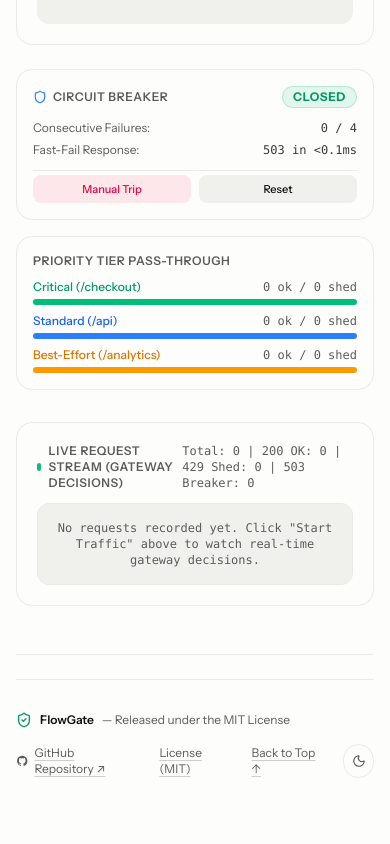
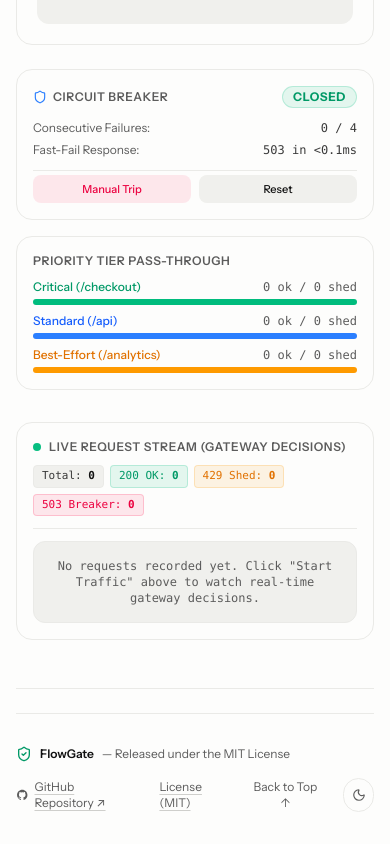
Before and after one commit to No-man1234/FlowGate, a Next.js app in the folder frontend/: page /flowgate in a window 390 px wide. Shown: the part 1435-2279 px from the top of the page. Before the commit the page ends 2245 px from the top, so only its background shows below. Built offline with nearby package versions, Linux system fonts and the light colour scheme.

Commit message:
fix(ui): add smooth scrolling animation and make live request stream responsive on mobile

```diff
--- a/frontend/src/app/globals.css
+++ b/frontend/src/app/globals.css
@@ -36,6 +36,17 @@
   --underline: #4a4a47;
   --img-border: #242422;
   color-scheme: dark;
+}
+
+html {
+  scroll-behavior: smooth;
+  scroll-padding-top: 5rem;
+}
+
+@media (prefers-reduced-motion: reduce) {
+  html {
+    scroll-behavior: auto;
+  }
 }
 
 body {
--- a/frontend/src/components/flowgate/benchmarks.tsx
+++ b/frontend/src/components/flowgate/benchmarks.tsx
@@ -2,7 +2,7 @@ import { CheckCircle2, Terminal } from "lucide-react";
 
 export function FlowGateBenchmarks() {
   return (
-    <section id="benchmarks" className="flex flex-col gap-8 py-12 border-b border-[var(--line)]">
+    <section id="benchmarks" className="flex flex-col gap-8 py-12 border-b border-[var(--line)] scroll-mt-8">
       <div className="flex flex-col gap-2 max-w-2xl">
         <span className="text-xs uppercase tracking-wider font-semibold text-emerald-600 dark:text-emerald-400 font-mono">
           Empirical Validation
--- a/frontend/src/components/flowgate/footer.tsx
+++ b/frontend/src/components/flowgate/footer.tsx
@@ -34,9 +34,13 @@ export function FlowGateFooter() {
         >
           License (MIT)
         </Link>
-        <a href="#testbench" className="hover:text-[var(--fg)] hover:no-underline">
+        <button
+          type="button"
+          onClick={() => window.scrollTo({ top: 0, behavior: "smooth" })}
+          className="hover:text-[var(--fg)] hover:no-underline cursor-pointer bg-transparent border-0 p-0 text-xs text-[var(--muted)] hover:text-[var(--fg)] transition-colors"
+        >
           Back to Top ↑
-        </a>
+        </button>
 
         <button
           type="button"
--- a/frontend/src/components/flowgate/how-it-works.tsx
+++ b/frontend/src/components/flowgate/how-it-works.tsx
@@ -2,7 +2,7 @@ import { Cpu, Shield, Layers } from "lucide-react";
 
 export function HowItWorks() {
   return (
-    <section id="how-it-works" className="flex flex-col gap-8 py-12 border-b border-[var(--line)]">
+    <section id="how-it-works" className="flex flex-col gap-8 py-12 border-b border-[var(--line)] scroll-mt-8">
       <div className="flex flex-col gap-2 max-w-2xl">
         <span className="text-xs uppercase tracking-wider font-semibold text-emerald-600 dark:text-emerald-400 font-mono">
           Architecture &amp; Algorithms
--- a/frontend/src/components/flowgate/problem-comparison.tsx
+++ b/frontend/src/components/flowgate/problem-comparison.tsx
@@ -2,7 +2,7 @@ import { AlertOctagon, CheckCircle2, TrendingDown, TrendingUp, XCircle } from "l
 
 export function ProblemComparison() {
   return (
-    <section id="problem" className="flex flex-col gap-8 py-12 border-b border-[var(--line)]">
+    <section id="problem" className="flex flex-col gap-8 py-12 border-b border-[var(--line)] scroll-mt-8">
       <div className="flex flex-col gap-2 max-w-2xl">
         <span className="text-xs uppercase tracking-wider font-semibold text-emerald-600 dark:text-emerald-400 font-mono">
           Real-Life Context
--- a/frontend/src/components/flowgate/quickstart.tsx
+++ b/frontend/src/components/flowgate/quickstart.tsx
@@ -47,7 +47,7 @@ func main() {
 }`;
 
   return (
-    <section id="quickstart" className="flex flex-col gap-8 py-12 border-b border-[var(--line)]">
+    <section id="quickstart" className="flex flex-col gap-8 py-12 border-b border-[var(--line)] scroll-mt-8">
       <div className="flex flex-col gap-2 max-w-2xl">
         <span className="text-xs uppercase tracking-wider font-semibold text-emerald-600 dark:text-emerald-400 font-mono">
           Developer Quickstart
--- a/frontend/src/components/flowgate/visualizer.tsx
+++ b/frontend/src/components/flowgate/visualizer.tsx
@@ -377,7 +377,7 @@ export function FlowGateVisualizer() {
     .join(" ");
 
   return (
-    <section id="testbench" className="flex flex-col gap-8 py-12 border-b border-[var(--line)]">
+    <section id="testbench" className="flex flex-col gap-8 py-12 border-b border-[var(--line)] scroll-mt-8">
       {/* Header of Testbench */}
       <div className="flex flex-wrap items-center justify-between gap-4">
         <div className="flex flex-col gap-1">
@@ -895,18 +895,29 @@ export function FlowGateVisualizer() {
       </div>
 
       {/* Real-Time Request Inspector Log */}
-      <div className="p-5 rounded-2xl border border-[var(--line)] bg-[var(--bg)] flex flex-col gap-3">
-        <div className="flex items-center justify-between">
+      <div className="p-4 sm:p-5 rounded-2xl border border-[var(--line)] bg-[var(--bg)] flex flex-col gap-3">
+        <div className="flex flex-col sm:flex-row sm:items-center justify-between gap-2.5 border-b border-[var(--line)] pb-3">
           <h3 className="text-xs uppercase tracking-wider font-semibold text-[var(--muted)] flex items-center gap-2">
             <span className="w-2 h-2 rounded-full bg-emerald-500 animate-pulse" />
             Live Request Stream (Gateway Decisions)
           </h3>
-          <span className="text-xs font-mono text-[var(--muted)]">
-            Total: {stats.total} | 200 OK: {stats.ok200} | 429 Shed: {stats.shed429} | 503 Breaker: {stats.breaker503}
+          <div className="flex flex-wrap items-center gap-1.5 text-[11px] font-mono">
+            <span className="px-2 py-0.5 rounded bg-[var(--chip)] text-[var(--fg2)] border border-[var(--line)]">
+              Total: <strong className="text-[var(--fg)]">{stats.total}</strong>
+            </span>
+            <span className="px-2 py-0.5 rounded bg-emerald-500/10 text-emerald-600 dark:text-emerald-400 border border-emerald-500/20">
+              200 OK: <strong>{stats.ok200}</strong>
+            </span>
+            <span className="px-2 py-0.5 rounded bg-amber-500/10 text-amber-600 dark:text-amber-400 border border-amber-500/20">
+              429 Shed: <strong>{stats.shed429}</strong>
+            </span>
+            <span className="px-2 py-0.5 rounded bg-rose-500/10 text-rose-600 dark:text-rose-400 border border-rose-500/20">
+              503 Breaker: <strong>{stats.breaker503}</strong>
             </span>
           </div>
+        </div>
 
-        <div className="font-mono text-xs max-h-56 overflow-y-auto divide-y divide-[var(--line)] border border-[var(--line)] rounded-xl bg-[var(--chip)]">
+        <div className="font-mono text-xs max-h-60 overflow-y-auto overflow-x-hidden divide-y divide-[var(--line)] border border-[var(--line)] rounded-xl bg-[var(--chip)]">
           {logs.length === 0 ? (
             <div className="p-4 text-center text-[var(--muted)]">
               No requests recorded yet. Click &quot;Start Traffic&quot; above to watch real-time gateway decisions.
@@ -915,11 +926,13 @@ export function FlowGateVisualizer() {
             logs.map((log) => (
               <div
                 key={log.id}
-                className="flex items-center justify-between gap-4 p-2.5 hover:bg-[var(--chip-hover)] transition-colors"
+                className="flex flex-col sm:flex-row sm:items-center justify-between gap-1.5 sm:gap-4 p-2.5 hover:bg-[var(--chip-hover)] transition-colors min-w-0"
               >
-                <div className="flex items-center gap-3 min-w-0">
+                {/* Line 1 on mobile, left block on desktop */}
+                <div className="flex items-center justify-between sm:justify-start gap-2.5 min-w-0">
+                  <div className="flex items-center gap-2 min-w-0">
                     <span
-                    className={`px-2 py-0.5 rounded text-[10px] font-bold ${
+                      className={`px-2 py-0.5 rounded text-[10px] font-bold shrink-0 ${
                         log.status === 200
                           ? "bg-emerald-500/20 text-emerald-600 dark:text-emerald-400"
                           : log.status === 429
@@ -931,16 +944,25 @@ export function FlowGateVisualizer() {
                     >
                       {log.status}
                     </span>
-                  <span className="font-bold text-[var(--fg)]">{log.method}</span>
-                  <span className="text-[var(--fg2)] truncate">{log.path}</span>
-                  <span className="text-[10px] px-1.5 py-0.2 rounded bg-[var(--bg)] text-[var(--muted)] border border-[var(--line)] uppercase">
+                    <span className="font-bold text-[var(--fg)] shrink-0">{log.method}</span>
+                    <span className="text-[var(--fg2)] truncate max-w-[130px] sm:max-w-[220px]">{log.path}</span>
+                    <span className="hidden sm:inline-block text-[10px] px-1.5 py-0.2 rounded bg-[var(--bg)] text-[var(--muted)] border border-[var(--line)] uppercase shrink-0">
                       {log.priority}
                     </span>
                   </div>
+                  {/* Latency right-aligned on mobile line 1 */}
+                  <span className="sm:hidden font-bold text-[var(--fg)] shrink-0 text-right">{log.latencyMs}ms</span>
+                </div>
 
-                <div className="flex items-center gap-4 text-right whitespace-nowrap text-[var(--muted)]">
-                  <span>{log.reason}</span>
-                  <span className="font-bold text-[var(--fg)]">{log.latencyMs}ms</span>
+                {/* Line 2 on mobile, right block on desktop */}
+                <div className="flex items-center justify-between sm:justify-end gap-2 sm:gap-4 text-right text-[var(--muted)] min-w-0">
+                  {/* Priority badge on mobile line 2 */}
+                  <span className="sm:hidden text-[10px] px-1.5 py-0.2 rounded bg-[var(--bg)] text-[var(--muted)] border border-[var(--line)] uppercase shrink-0">
+                    {log.priority}
+                  </span>
+                  <span className="truncate sm:whitespace-nowrap text-[11px] sm:text-xs text-[var(--muted)]">{log.reason}</span>
+                  {/* Latency right-aligned on desktop */}
+                  <span className="hidden sm:inline-block font-bold text-[var(--fg)] shrink-0 min-w-[45px] text-right">{log.latencyMs}ms</span>
                 </div>
               </div>
             ))
```
Also changed, not shown: frontend/src/components/flowgate/header.tsx (+14 -5 lines), frontend/src/components/flowgate/hero.tsx (+13 -1 lines). Lines whose indentation alone changed are shown as unchanged.
